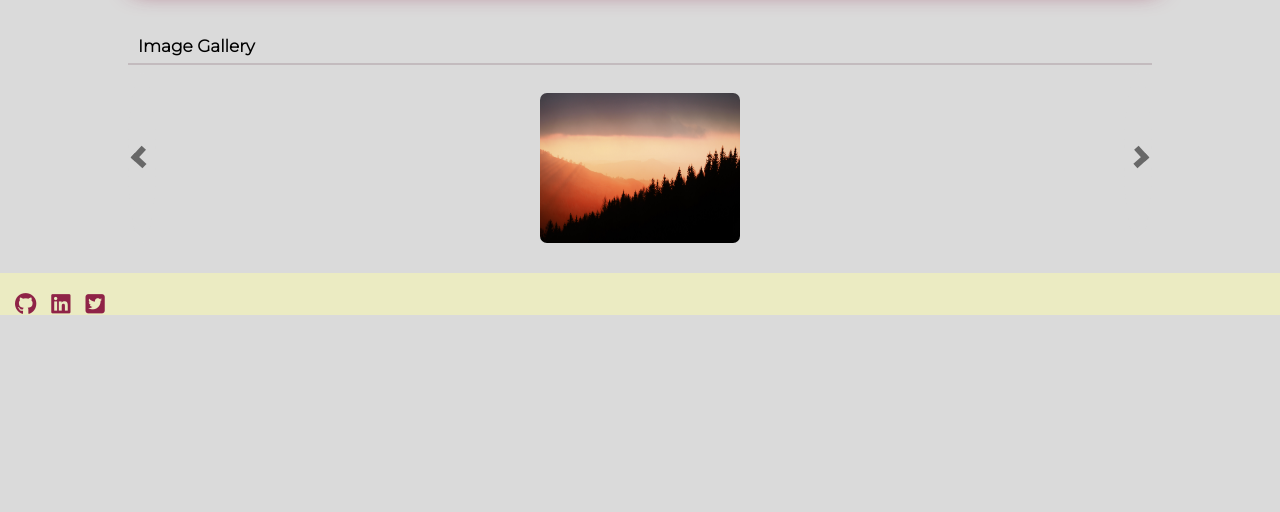
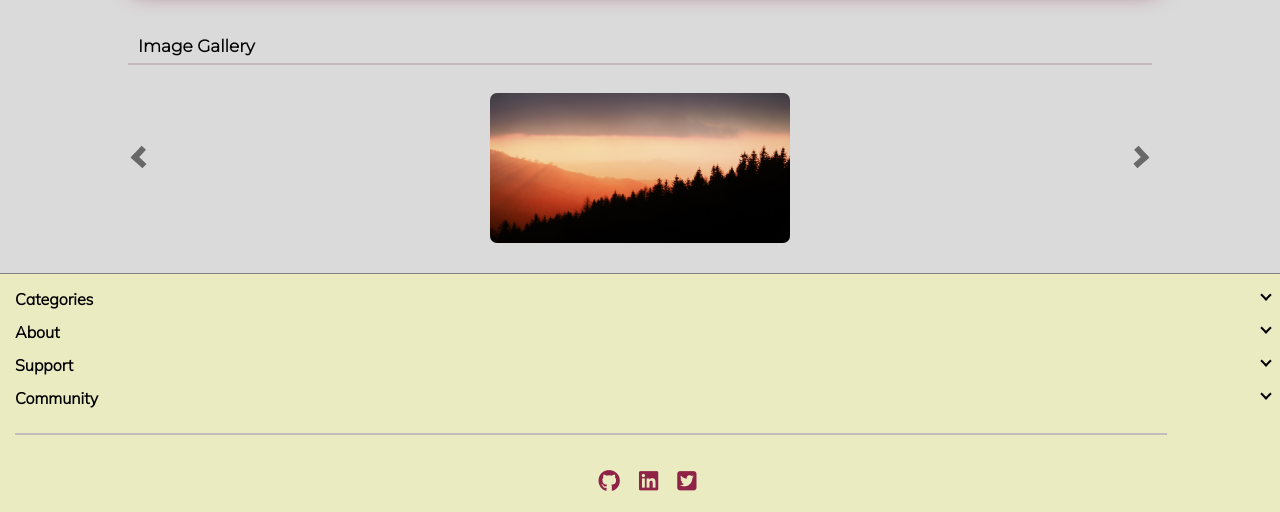
Before and after one commit to virusxd521/image-gallery, a plain HTML site: page index.html in a window 1280 px wide. Shown: the part 541-1053 px from the top of the page. Before the commit the page ends 856 px from the top, so only its background shows below. Drawn offline with Linux system fonts and the light colour scheme.

Commit message:
Added changes to the footer

```diff
--- a/index.html
+++ b/index.html
@@ -68,6 +68,13 @@
     </section>
     <!-- footer -->
     <footer class="footer">
+        <ul class="all-options-footer">
+            <li>Categories <i class="arrow-footer-options-list"></i></li>
+            <li>About <i class="arrow-footer-options-list"></i></li>
+            <li>Support <i class="arrow-footer-options-list"></i></li>
+            <li>Community <i class="arrow-footer-options-list"></i></li>
+        </ul>
+        <hr class="hr-footer-between-ul">
         <ul class="in-footer">
             <li class="fab fa-github"></li>
             <li class="fab fa-linkedin"></li>
--- a/style.css
+++ b/style.css
@@ -244,7 +244,7 @@ input[type="submit"]:hover{
 
 
 .image-gallery img{
-    width: 200px;
+    width: 300px;
     height: 150px;
     margin: 0 auto;
     margin-top: 20px;
@@ -257,19 +257,49 @@ input[type="submit"]:hover{
 /* ---- Footer ---- */
 
 .footer{
-    display: block;
+    border-top: grey solid 1px;
     width: 100%;
+    bottom: 0;
+    position: relative;
+    background-color: rgb(235, 235, 194);
+    flex-direction: column;
+    display: flex;
+    padding-bottom: 20px
+}
 
+
+.all-options-footer{
+    font-weight: 600;
+    margin: 5px 0 0 15px;
+}
+
+.all-options-footer li {
+    margin: 7px 0;
+    padding: 5px 0;
+}
+
+.arrow-footer-options-list{
+    float:right;
+    border: solid black 2px;
+    padding: 3px 3px;
+    border-width: 2px 0 0 2px;
+    margin-right: 10px;
+    transform: rotate(-135deg);
+}
+
+
+
+.hr-footer-between-ul{
+    background-color: rgb(195, 187, 190);
+    border: none;
+    padding: 1px 0;
+    width: 90%;
+    margin: 15px;
 }
 
 
 .in-footer{
-    display: flex;
-    flex-direction: row;
-    position: relative;
-    bottom: 0;
-    background-color: rgb(235, 235, 194);
-    width: 100%;
+    margin: auto;
 }
 
 .in-footer li{
```
